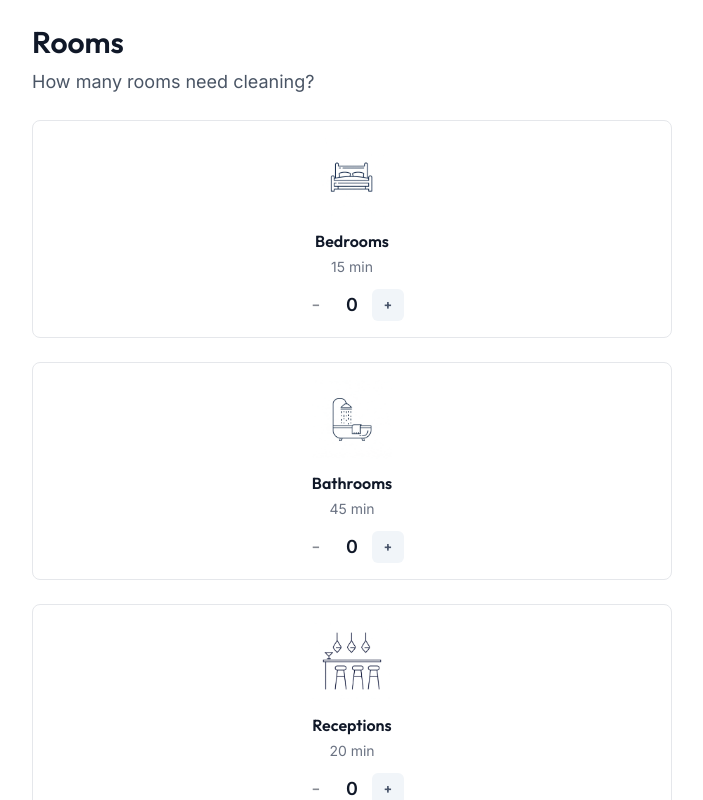
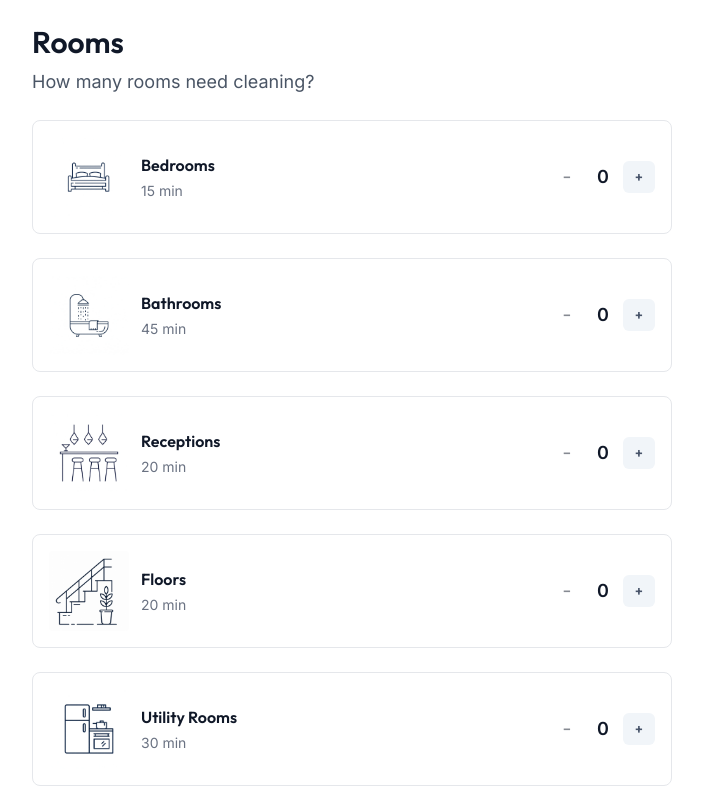
Before and after one commit to joemac12345/cleaning-quote-calculator, a Next.js app: page / in a window 1280 px wide. Both pictures are taken after a click on the button "Next →". Shown: the top 800 px of the page, without its empty margins (288-991 px from the left). Built offline with nearby package versions, Linux system fonts and the light colour scheme.

Commit message:
Change counter fields to inline horizontal layout

```diff
--- a/app/components/fields/CounterField.tsx
+++ b/app/components/fields/CounterField.tsx
@@ -19,8 +19,8 @@ export default function CounterField({
   const handleIncrement = () => onChange(value + 1);
 
   return (
-    <div className="flex flex-col items-center justify-center border border-gray-200 rounded-lg p-4 gap-3">
-      <div className="flex flex-col items-center gap-3 text-center">
+    <div className="flex items-center justify-between border border-gray-200 rounded-lg p-4 gap-3">
+      <div className="flex items-center gap-3 flex-1 min-w-0">
         {icon && (
           <div className="flex-shrink-0">
             <img
@@ -30,12 +30,12 @@ export default function CounterField({
             />
           </div>
         )}
-        <div>
-          <h3 className="text-base sm:text-base text-gray-900 font-medium">{label}</h3>
+        <div className="min-w-0">
+          <h3 className="text-base sm:text-base text-gray-900 font-medium break-words">{label}</h3>
           {time && <p className="text-sm sm:text-sm text-gray-500 mt-1">{time} min</p>}
         </div>
       </div>
-      <div className="flex items-center gap-2">
+      <div className="flex items-center gap-2 flex-shrink-0">
         <button
           onClick={handleDecrement}
           disabled={value === 0}
```
